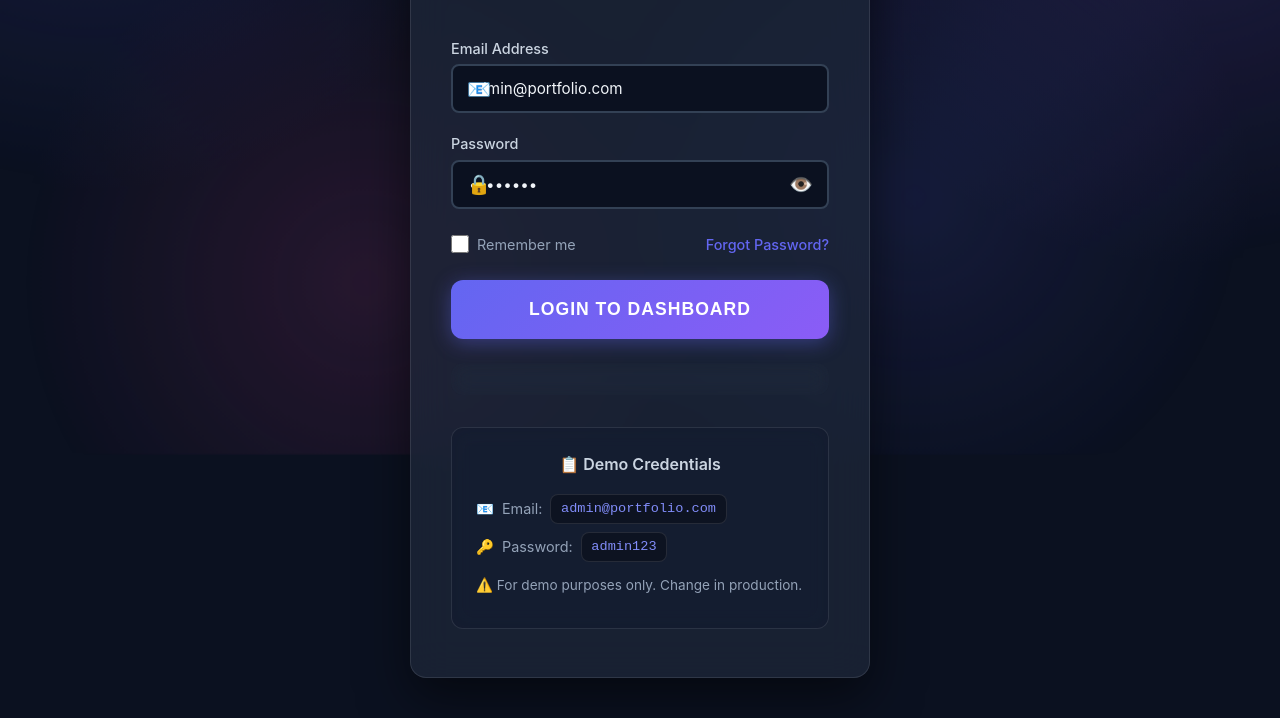
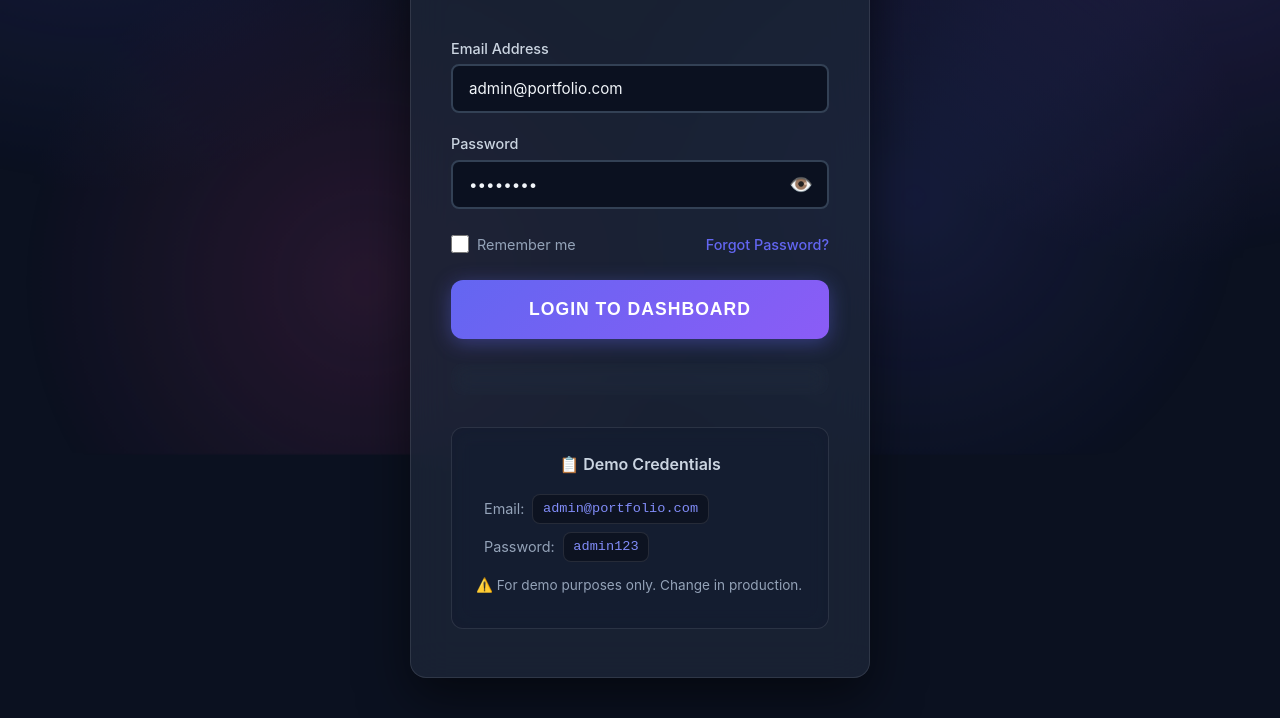
Before and after one commit to rajhemant076/portfolio-project, a plain HTML site: page frontend/admin/login.html in a window 1280 px wide. Shown: the part 374-1092 px from the top of the page. Drawn offline with Linux system fonts and the light colour scheme.

Commit message:
login page updated

```diff
--- a/frontend/admin/login.html
+++ b/frontend/admin/login.html
@@ -46,7 +46,7 @@
                 <div class="form-group">
                     <label for="email">Email Address</label>
                     <div class="input-wrapper">
-                        <span class="input-icon">📧</span>
+                        <span class="input-icon"></span>
                         <input type="email" id="email" placeholder="Enter your email" required>
                     </div>
                 </div>
@@ -54,7 +54,7 @@
                 <div class="form-group">
                     <label for="password">Password</label>
                     <div class="input-wrapper">
-                        <span class="input-icon">🔒</span>
+                        <span class="input-icon"></span>
                         <input type="password" id="password" placeholder="Enter your password" required>
                         <span class="password-toggle" onclick="togglePassword()">👁️</span>
                     </div>
@@ -79,8 +79,8 @@
             <!-- Admin Info Card -->
             <div class="admin-info">
                 <h3>📋 Demo Credentials</h3>
-                <p><span>📧</span> Email: <code>admin@portfolio.com</code></p>
-                <p><span>🔑</span> Password: <code>admin123</code></p>
+                <p><span></span> Email: <code>admin@portfolio.com</code></p>
+                <p><span></span> Password: <code>admin123</code></p>
                 <p style="margin-top: 0.8rem; color: var(--admin-text-muted); font-size: 0.85rem;">
                     ⚠️ For demo purposes only. Change in production.
                 </p>
```
